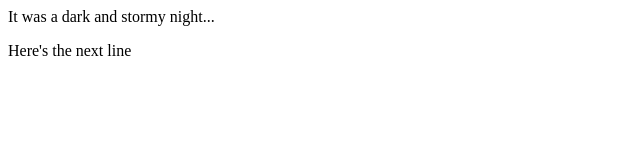
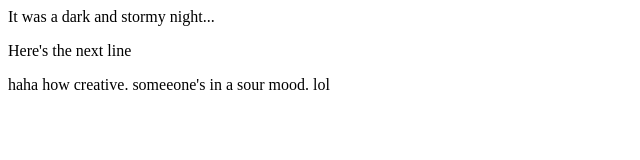
Before and after one commit to JGH85/fireside-story, a plain HTML site: page index.html in a window 1280 px wide. Shown: the whole page, without its empty margins (0-640 px from the left). Drawn offline with Linux system fonts and the light colour scheme.

Commit message:
added next riveting line of story

```diff
--- a/index.html
+++ b/index.html
@@ -2,5 +2,6 @@
   <body>
     <p>It was a dark and stormy night...</p>
     <p>Here's the next line</p>
+    <p> haha how creative. someeone's in a sour mood. lol </p>
   </body>
 </html>
```
